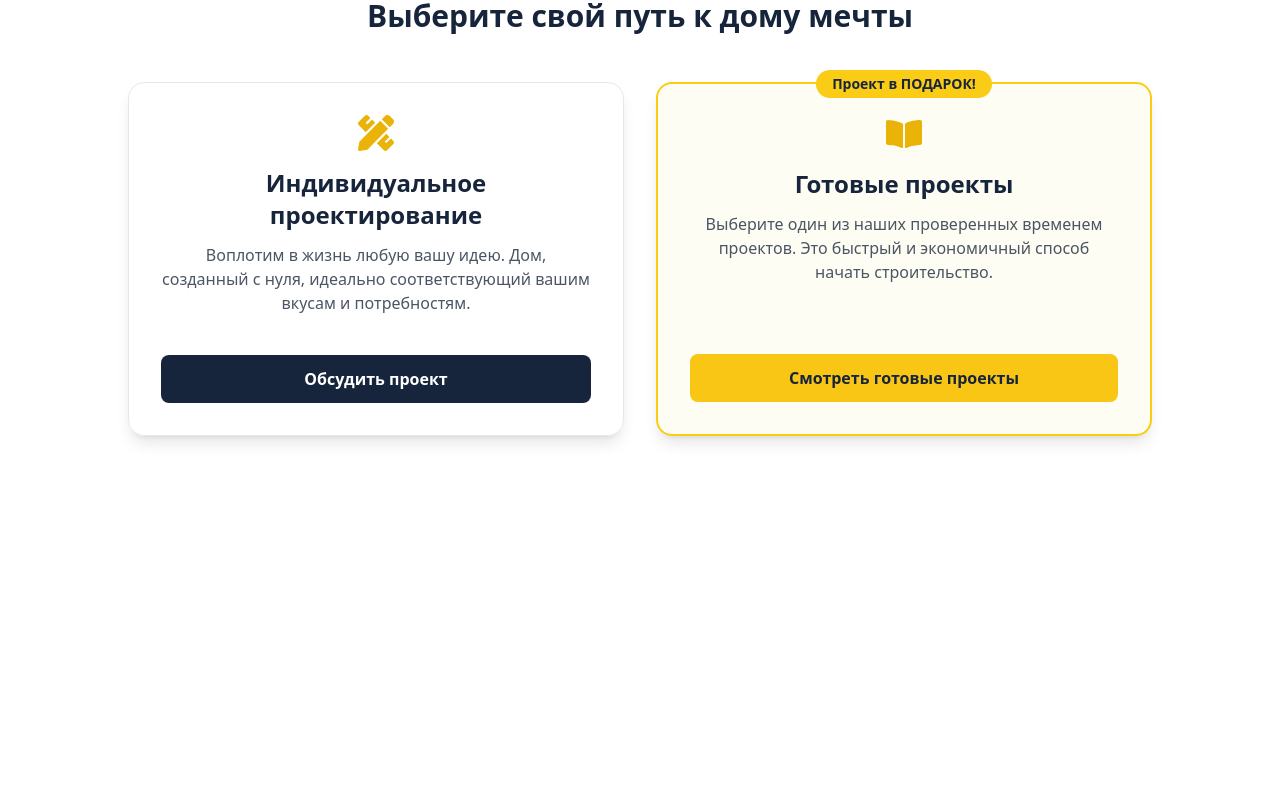
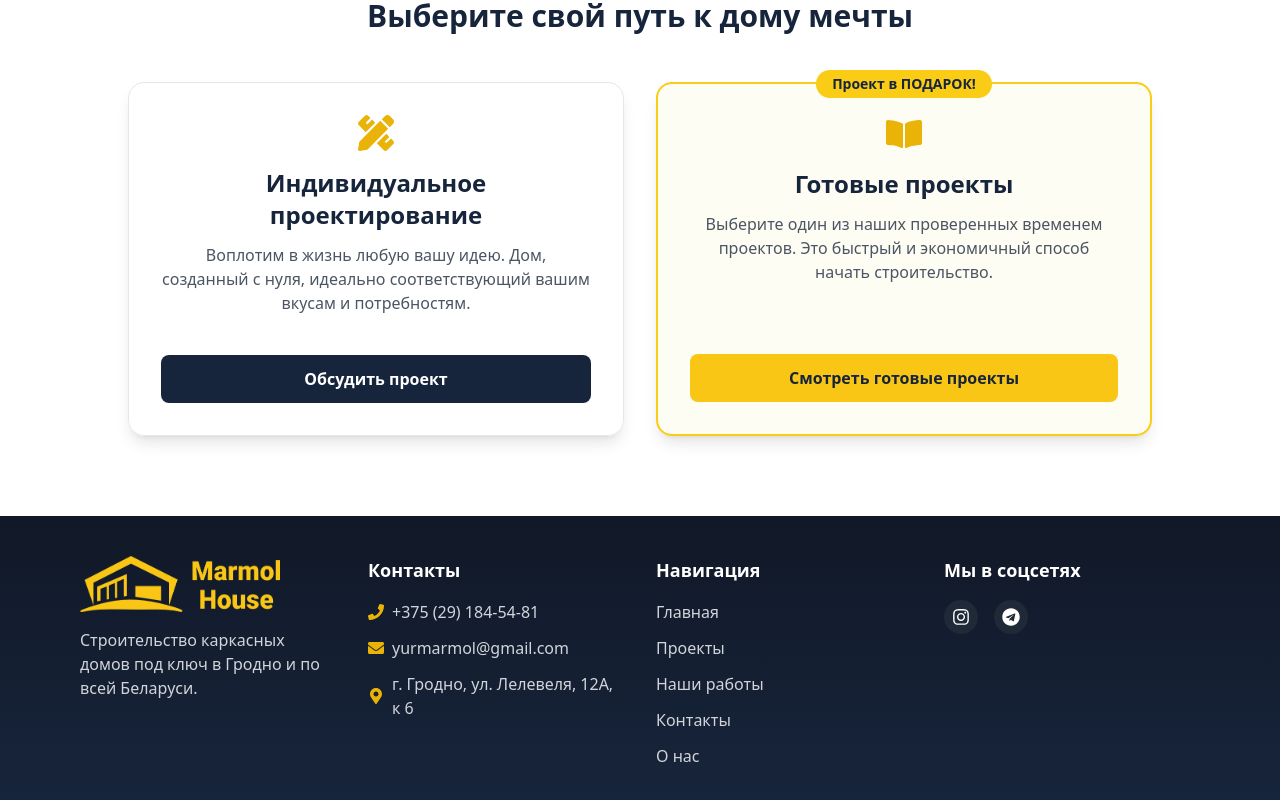
Before and after one commit to SerhiiYan/marmol_house, a React (Vite) app: page /services/design in a window 1280 px wide. Shown: the part 1660-2460 px from the top of the page. Before the commit the page ends 2176 px from the top, so only its background shows below. Built offline with nearby package versions, Linux system fonts and the light colour scheme.

Commit message:
fix links

```diff
--- a/src/components/ProjectQuickViewModal.jsx
+++ b/src/components/ProjectQuickViewModal.jsx
@@ -4,10 +4,11 @@ import { useState, useEffect } from 'react';
 import { Link } from 'react-router-dom';
 import { motion, AnimatePresence } from 'framer-motion';
 import { XMarkIcon, ChevronLeftIcon, ChevronRightIcon } from '@heroicons/react/24/solid';
+import { slugify } from '../utils/slugify';
 
 const ProjectQuickViewModal = ({ project, onClose, onOrder }) => {
   const [currentIndex, setCurrentIndex] = useState(0);
-
+  const projectUrl = `/projects/${slugify(project.title)}`;
   const handleNext = (e) => { e.stopPropagation(); setCurrentIndex((prev) => (prev + 1) % project.images.length); };
   const handlePrev = (e) => { e.stopPropagation(); setCurrentIndex((prev) => (prev - 1 + project.images.length) % project.images.length); };
 
@@ -97,7 +98,7 @@ const ProjectQuickViewModal = ({ project, onClose, onOrder }) => {
               <button onClick={handleOrderClick} className="w-full bg-[#f9c615] text-[#17253c] font-semibold py-3 rounded-lg hover:bg-yellow-400 transition-colors transform hover:scale-105">
                 Заказать расчет по этому проекту
               </button>
-              <Link to={`/projects/${project.id}`} className="w-full text-center bg-gray-200 text-gray-800 font-semibold py-3 rounded-lg hover:bg-gray-300 transition-colors">
+              <Link to={projectUrl} className="w-full text-center bg-gray-200 text-gray-800 font-semibold py-3 rounded-lg hover:bg-gray-300 transition-colors">
                 Перейти на страницу проекта
               </Link>
             </div>
--- a/src/pages/DesignService.jsx
+++ b/src/pages/DesignService.jsx
@@ -177,6 +177,7 @@ const DesignService = ({ onOrderClick }) => {
 
         </div>
       </div>
+      <Footer />
     </>
   );
 };
```
